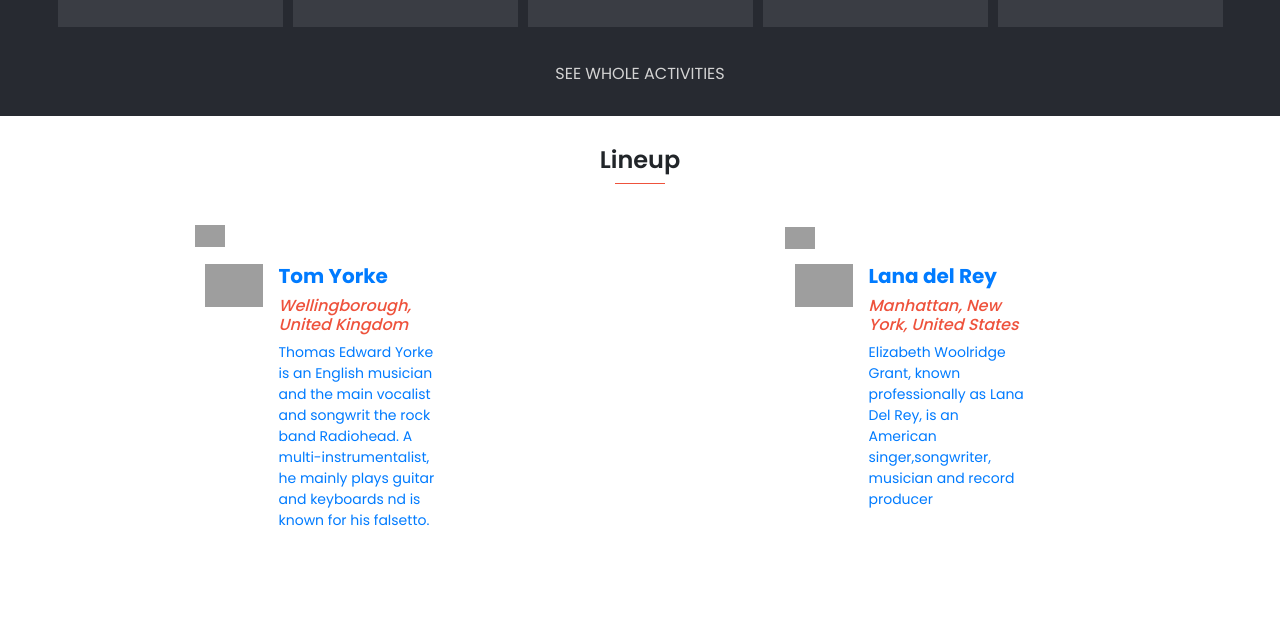
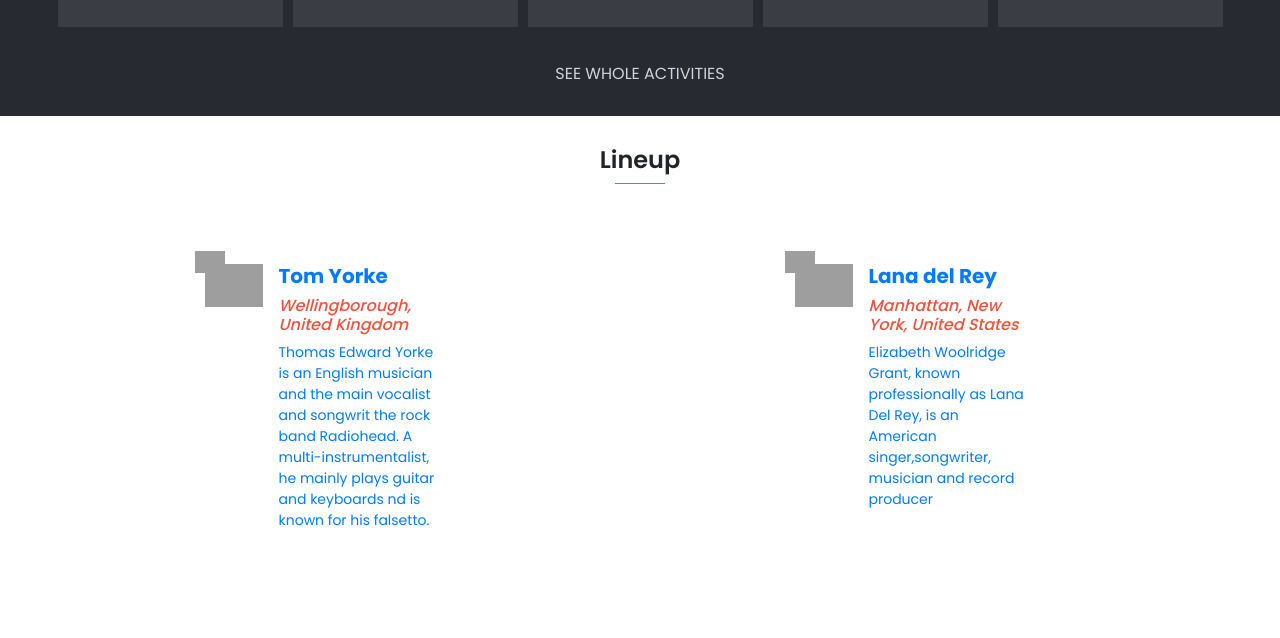
Before and after one commit to devtochit/MicroCapstone1, a website: page index.html in a window 1280 px wide. Shown: the part 1272-1910 px from the top of the page. Drawn offline with nearby package versions, Linux system fonts and the light colour scheme; grey boxes are pictures that could not be loaded.

Commit message:
major changes from review

```diff
--- a/css/scroll-header.css
+++ b/css/scroll-header.css
@@ -203,7 +203,7 @@
 }
 
 .gray-square {
-  top: -10%;
+  top: -1%;
   left: 0;
   width: 12%;
   z-index: -1;
```
Also changed, not shown: .github/workflows/rollback/index.css (added), .github/workflows/rollback/index.js (added).
